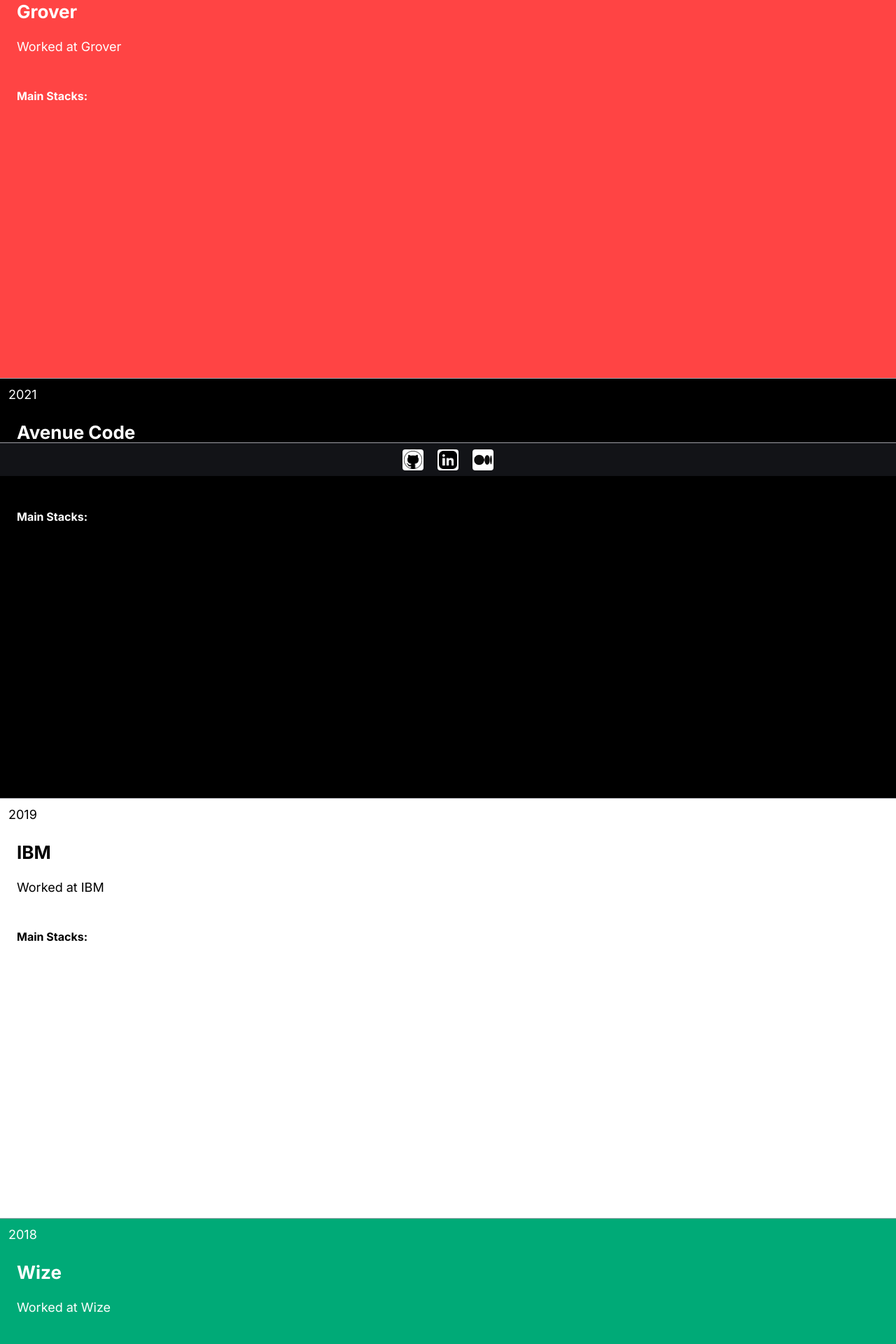
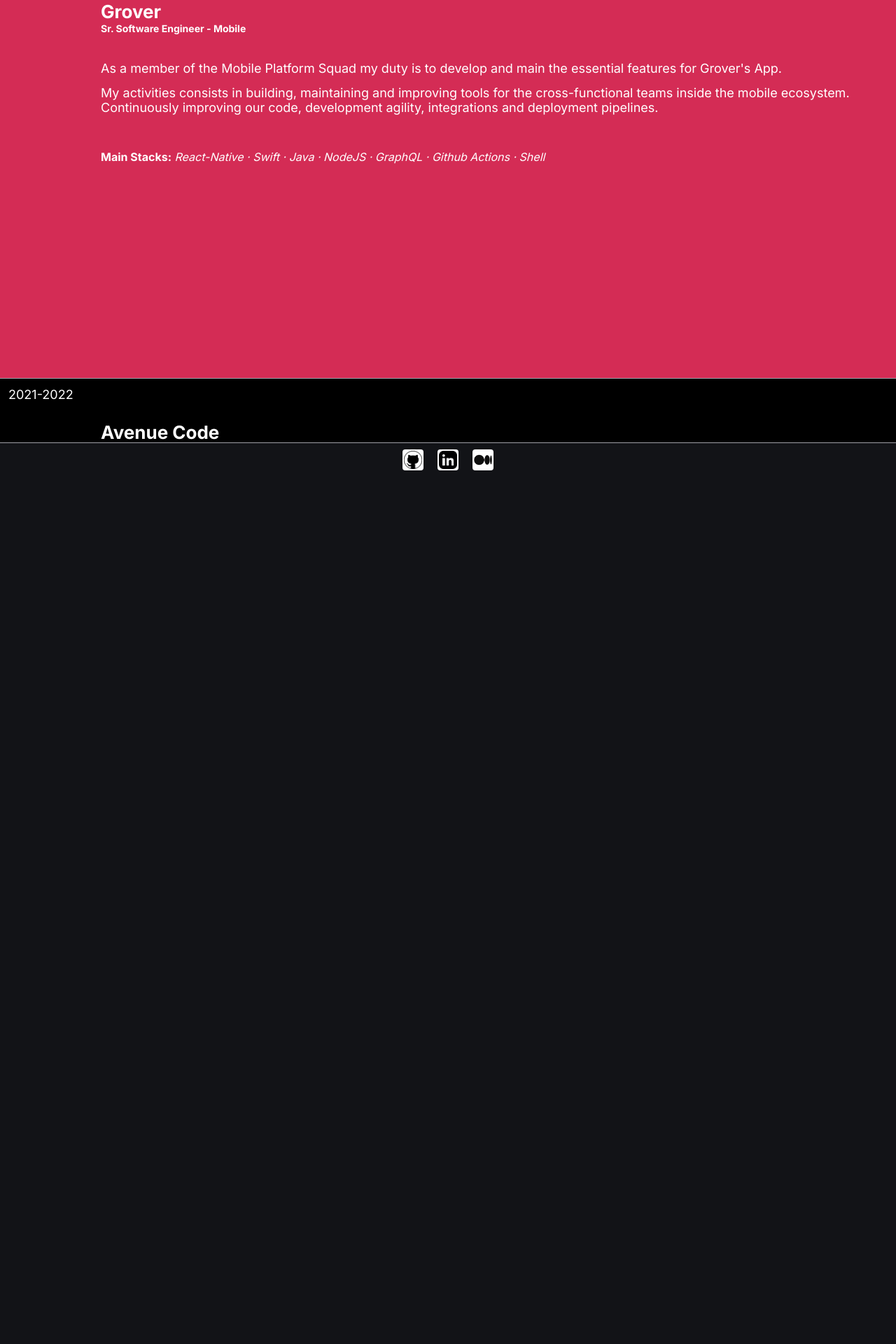
Before and after one commit to daniielf/dev-page, a Next.js app in the folder dev-page/: page /experience in a window 1280 px wide. Shown: the part 120-2040 px from the top of the page at 70% size. After the commit the page ends 800 px from the top, so only its background shows below. Built offline with nearby package versions, Linux system fonts and the light colour scheme.

Commit message:
Experience Content adjusting layout

```diff
--- a/dev-page/src/app/experience/page.tsx
+++ b/dev-page/src/app/experience/page.tsx
@@ -1,58 +1,17 @@
 import { WorkSection } from "@/components/WorkSection/WorkSection";
 import { WorkSectionType } from "@/data/types";
+import { MOCKED_EXPERIENCES } from "@/services/mocked-data/jobs";
 
 export default function Experience() {
-  const workExperiences: WorkSectionType[] = [
-    {
-      title: 'Easystem',
-      backgroundColor: '#FFF',
-      fontColor: '#000',
-      description: 'Worked at Easystem',
-      startYear: 2017,
-      mainTechs: ["Angular", "Ionic", "Swift", "iOS"]
-    },
-    {
-      title: 'Wize',
-      backgroundColor: '#00AA77',
-      fontColor: '#FFF',
-      description: 'Worked at Wize',
-      startYear: 2018,
-      mainTechs: []
-    },
-    {
-      title: 'IBM',
-      backgroundColor: '#FFF',
-      fontColor: '#000',
-      description: 'Worked at IBM',
-      startYear: 2019,
-      mainTechs: []
-    },
-    {
-      title: 'Avenue Code',
-      backgroundColor: '#000',
-      fontColor: '#FFF',
-      description: 'Worked at Avenue Code',
-      startYear: 2021,
-      mainTechs: []
-    },
-    {
-      title: 'Grover',
-      backgroundColor: '#F44',
-      fontColor: '#FFF',
-      description: 'Worked at Grover',
-      startYear: 2022,
-      mainTechs: []
-    },
-  ].sort((a,b) => b.startYear-a.startYear);
+  const workExperiences: WorkSectionType[] = MOCKED_EXPERIENCES.sort((a,b) => b.workingYears[0]-a.workingYears[0]);
 
   return (
     <div style={{paddingBottom: 30}}>
       {
         workExperiences.map((experience, index) => (
-            <WorkSection  key={`${index}_${experience.startYear}`} {...experience}  />
+          <WorkSection key={`${index}_${experience.workingYears[0]}`} {...experience}  />
         ))
       }
-
     </div>
   )
 }
--- a/dev-page/src/app/globals.css
+++ b/dev-page/src/app/globals.css
@@ -107,3 +107,8 @@
     color-scheme: dark;
   }
 }
+
+html, body {
+  height: 100%;
+  margin: 0;
+}
--- a/dev-page/src/app/layout.tsx
+++ b/dev-page/src/app/layout.tsx
@@ -20,7 +20,7 @@
     <html lang="en">
       <body className={inter.className}>
         <Header />
-          <div style={{marginTop: 60, marginBottom: 20}}>
+          <div style={{paddingTop: 60, paddingBottom: 20, height: '100%'}}>
             {children}
           </div>
         <Footer />
--- a/dev-page/src/components/Header/styles.module.css
+++ b/dev-page/src/components/Header/styles.module.css
@@ -32,3 +32,13 @@
   justify-content: space-around;
   margin-right: 64px;
 }
+
+@media (max-width: 710px) {
+  .title {
+    display: none;
+  }
+
+  .container {
+    display: block;
+  }
+}
--- a/dev-page/src/components/WorkSection/WorkSection.tsx
+++ b/dev-page/src/components/WorkSection/WorkSection.tsx
@@ -2,11 +2,11 @@
 import styles from './styles.module.css';
 import Image from 'next/image';
 
-export const WorkSection = ({backgroundColor, fontColor,startYear, title, description, bannerURL, mainTechs}: WorkSectionType) => {
+export const WorkSection = ({backgroundColor, fontColor, workingYears, title, subtitle,descriptionTopics, bannerURL, mainTechs}: WorkSectionType) => {
   return (
-    <div className={styles.section} style={{backgroundColor}}>
+    <div id={title} className={styles.section} style={{backgroundColor}}>
       <span style={{color: fontColor}} className={styles.year}>
-        {startYear}
+        {workingYears[0]}-{workingYears[1]}
       </span>
       <div className={styles.mainContent}>
         {bannerURL &&
@@ -18,8 +18,11 @@
           <h3 style={{color: fontColor}} className={styles.title}>
             {title}
           </h3>
+          <h5 style={{color: fontColor}} className={styles.subtitle}>
+            {subtitle}
+          </h5>
           <span style={{color: fontColor}} className={styles.description}>
-            {description}
+            {descriptionTopics.map((elem, index) => (<p key={`${title}_${workingYears[0]}_${index}`}>{elem}</p>))}
           </span>
           <div className={styles.stackContent}>
             <span style={{color: fontColor}} className={styles.mainStackLabel}>
--- a/dev-page/src/components/WorkSection/styles.module.css
+++ b/dev-page/src/components/WorkSection/styles.module.css
@@ -3,10 +3,13 @@
   flex-direction: column;
   width: 100%;
   min-height: 600px;
+  height: 600px;
+  position: relative;
 }
 
 .section:not(:first-child) {
   border-top: solid 1px var(--primary-gray);
+  position: relative;
 }
 
 .mainContent {
@@ -14,21 +17,32 @@
   flex-direction: row;
   gap: 24px;
   padding: 0px 24px;
-  margin: 16px 0px 40px 0px;
+  margin: 16px 0px 40px 120px;
 }
 
 .year {
   font-size: 18px;
   margin: 12px;
+  position: sticky;
+  top: 0;
+  position: -webkit-sticky;
 }
 
 .title {
   font-size: 26px;
 }
 
+.subtitle {
+  font-size: 14px;
+}
+
 .description {
   font-size: 18px;
   margin-top: 24px;
+}
+
+.description p {
+  margin-top: 14px;
 }
 
 .banner {
--- a/dev-page/src/data/types.ts
+++ b/dev-page/src/data/types.ts
@@ -1,7 +1,8 @@
 export type WorkSectionType = {
   title: string;
-  description: string;
-  startYear: number;
+  subtitle: string;
+  descriptionTopics: string[];
+  workingYears: number[];
   bannerURL?: string;
   backgroundColor: string;
   fontColor: string;
--- /dev/null
+++ b/dev-page/src/services/mocked-data/jobs.ts
@@ -0,0 +1,59 @@
+export const MOCKED_EXPERIENCES = [
+  {
+    title: 'Easystem',
+    subtitle: 'Mobile Developer Internship',
+    backgroundColor: '#FFF',
+    fontColor: '#000',
+    descriptionTopics: ['Worked at Easystem'],
+    workingYears: [2017, 2018],
+    mainTechs: ["Angular", "Ionic", "Swift", "iOS"]
+  },
+  {
+    title: 'Samus',
+    subtitle: 'Full-Stack Freelancer',
+    backgroundColor: '#C41b1b',
+    fontColor: '#FFF',
+    descriptionTopics: ['Worked at Samus'],
+    workingYears: [2018, 2020],
+    mainTechs: ["Angular", "NodeJS", "Ionic", "Java", "Kotlin" ,"NoSQL Databases"]
+  },
+  {
+    title: 'Wize',
+    subtitle: 'Full-Stack Engineer',
+    backgroundColor: '#00AA77',
+    fontColor: '#FFF',
+    descriptionTopics: ['Worked at Wize'],
+    workingYears: [2018, 2019],
+    mainTechs: ["Angular", "Ionic", "NodeJS", "NoSQL Databases"]
+  },
+  {
+    title: 'IBM',
+    subtitle: 'Full-Stack Engineer',
+    backgroundColor: '#FFF',
+    fontColor: '#000',
+    descriptionTopics: ['Worked at IBM'],
+    workingYears: [2019, 2021],
+    mainTechs: ["Java", "Swift", "ObjC", "NodeJS", "Ionic", "Azure"]
+  },
+  {
+    title: 'Avenue Code',
+    subtitle: 'Software Engineer - iOS',
+    backgroundColor: '#000',
+    fontColor: '#FFF',
+    descriptionTopics: ['Worked at Avenue Code'],
+    workingYears: [2021, 2022],
+    mainTechs: ["Swift", "CarPlay", "Carthage", "Firebase"]
+  },
+  {
+    title: 'Grover',
+    subtitle: 'Sr. Software Engineer - Mobile',
+    backgroundColor: '#d42c55',
+    fontColor: '#FFF',
+    descriptionTopics: [
+      "As a member of the Mobile Platform Squad my duty is to develop and main the essential features for Grover's App.",
+      "My activities consists in building, maintaining and improving tools for the cross-functional teams inside the mobile ecosystem. Continuously improving our code, development agility, integrations and deployment pipelines.",
+    ],
+    workingYears: [2022],
+    mainTechs: ["React-Native", "Swift", "Java", "NodeJS", "GraphQL", "Github Actions", "Shell"]
+  },
+]
```
